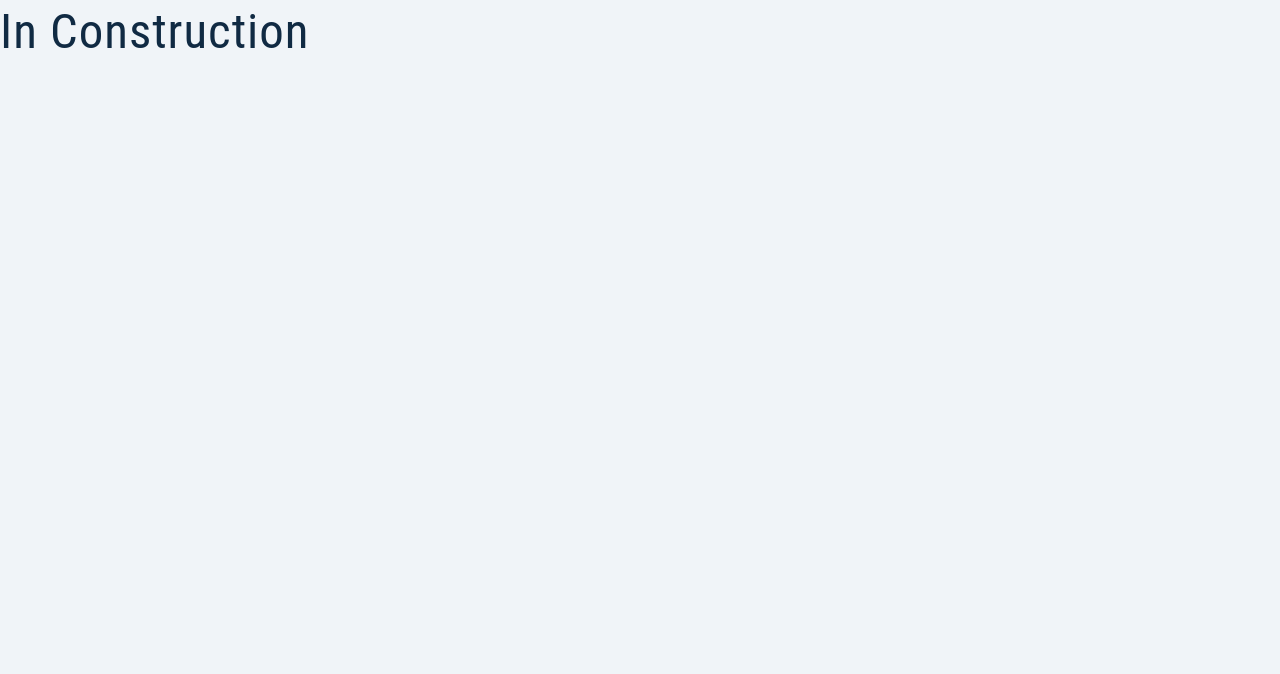
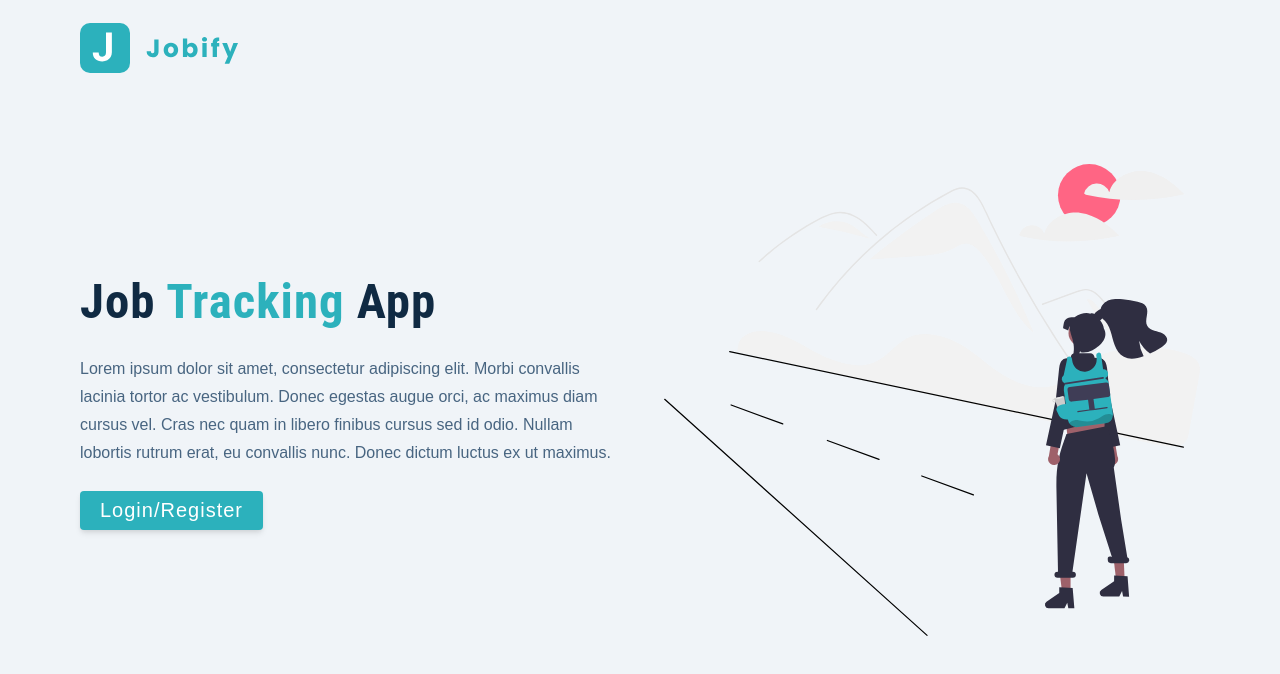
Before and after one commit to DKBBhavya/mern-jobify, a React (Create React App) app in the folder client/: page / in a window 1280 px wide. Shown: the top 674 px of the page. Built offline with nearby package versions, Linux system fonts and the light colour scheme.

Commit message:
Completed Landing Page

```diff
--- a/client/package.json
+++ b/client/package.json
@@ -9,7 +9,9 @@
     "normalize.css": "^8.0.1",
     "react": "^18.2.0",
     "react-dom": "^18.2.0",
+    "react-is": "16.8",
     "react-scripts": "5.0.1",
+    "styled-components": "^5.0.0",
     "web-vitals": "^2.1.4"
   },
   "scripts": {
--- a/client/src/App.js
+++ b/client/src/App.js
@@ -1,5 +1,11 @@
+import Landing from "./pages/Landing";
+
 function App() {
-  return <h1>In Construction</h1>;
+  return (
+    <div>
+      <Landing />
+    </div>
+  );
 }
 
 export default App;
--- /dev/null
+++ b/client/src/pages/Landing.js
@@ -0,0 +1,31 @@
+import logo from "../assets/images/logo.svg";
+import main from "../assets/images/main.svg";
+import Wrapper from "../assets/wrappers/Testing";
+
+const Landing = () => {
+  return (
+    <Wrapper>
+      <nav>
+        <img src={logo} alt="jobify" className="logo" />
+      </nav>
+      <div className="container page">
+        <div className="info">
+          <h1>
+            job <span>tracking</span> app
+          </h1>
+          <p>
+            Lorem ipsum dolor sit amet, consectetur adipiscing elit. Morbi
+            convallis lacinia tortor ac vestibulum. Donec egestas augue orci, ac
+            maximus diam cursus vel. Cras nec quam in libero finibus cursus sed
+            id odio. Nullam lobortis rutrum erat, eu convallis nunc. Donec
+            dictum luctus ex ut maximus.
+          </p>
+          <button className="btn btn-hero">Login/Register</button>
+        </div>
+        <img src={main} alt="job hunt" className="img main-img" />
+      </div>
+    </Wrapper>
+  );
+};
+
+export default Landing;
```
Also changed, not shown: 1 other file (tests, documents, lock files or other folders).
